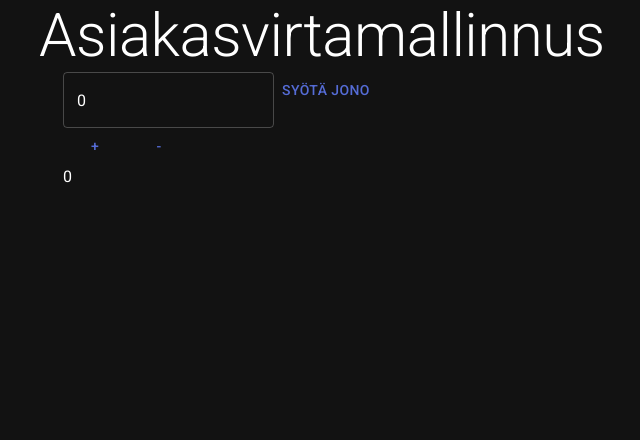
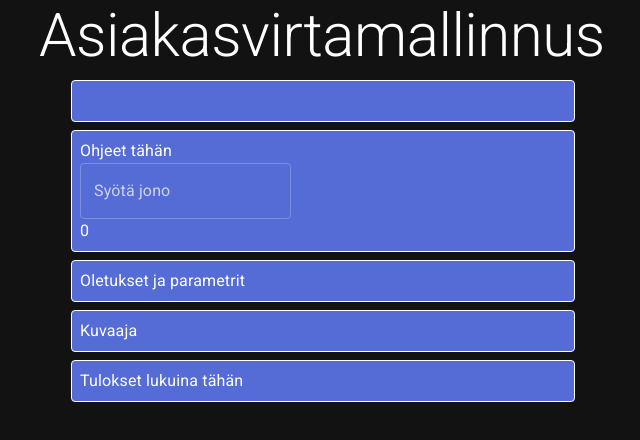
Before and after one commit to pluton-pyramidi/asiakasvirtamallinnus, a React (Vite) app: page / in a window 1280 px wide. Shown: the top 440 px of the page, without its empty margins (325-965 px from the left). Built offline with nearby package versions, Linux system fonts and the light colour scheme.

Commit message:
Add boxes for main app features

```diff
--- a/src/components/QueueInput.jsx
+++ b/src/components/QueueInput.jsx
@@ -6,38 +6,20 @@ import {
   decrementQueue,
 } from "../features/queueState/queueStateSlice";
 import { Box, Button, Typography, TextField } from "@mui/material";
-import { useState } from "react";
 
 export default function QueueInput() {
   const queueState = useSelector((state) => state.queueState.value);
   const dispatch = useDispatch();
-  const [queueAmount, setQueueAmount] = useState(0);
 
   return (
     <Box>
       <TextField
+        label="Syötä jono"
+        type="number"
         aria-label="Syötä jonossa olevien potilaiden lukumäärä"
-        value={queueAmount}
-        onChange={(e) => setQueueAmount(e.target.value)}
-      >
-        Jonon määrä
-      </TextField>
-      <Button onClick={() => dispatch(setQueue(Number(queueAmount) || 0))}>
-        Syötä jono
-      </Button>
-      <br></br>
-      <Button
-        aria-label="Lisää potilas jonoon"
-        onClick={() => dispatch(incrementQueue())}
-      >
-        +
-      </Button>
-      <Button
-        aria-label="Vähennä potilas jonosta"
-        onClick={() => dispatch(decrementQueue())}
-      >
-        -
-      </Button>
+        value={queueState == 0 ? "" : queueState}
+        onChange={(e) => dispatch(setQueue(Number(e.target.value)))}
+      ></TextField>
       <Typography>{queueState}</Typography>
     </Box>
   );
--- /dev/null
+++ b/src/features/InputBlock.jsx
@@ -0,0 +1,23 @@
+import * as React from "react";
+import Typography from "@mui/material/Typography";
+import Box from "@mui/material/Box";
+import QueueInput from "../components/QueueInput";
+
+export default function InputBlock() {
+  return (
+    <Box
+      sx={{
+        width: 1,
+        height: 1,
+        p: 1,
+        m: 1,
+        borderRadius: 1,
+        border: 1,
+        bgcolor: "primary.main",
+      }}
+    >
+      <Typography>Ohjeet tähän</Typography>
+      <QueueInput></QueueInput>
+    </Box>
+  );
+}
--- /dev/null
+++ b/src/features/Model.jsx
@@ -0,0 +1,20 @@
+import * as React from "react";
+import { Box, Button } from "@mui/material";
+
+export default function Model() {
+  return (
+    <Box
+      sx={{
+        width: 1,
+        height: 1,
+        p: 1,
+        m: 1,
+        borderRadius: 1,
+        border: 1,
+        bgcolor: "primary.main",
+      }}
+    >
+      <Button></Button>
+    </Box>
+  );
+}
--- /dev/null
+++ b/src/features/Parameters.jsx
@@ -0,0 +1,21 @@
+import * as React from "react";
+import Typography from "@mui/material/Typography";
+import Box from "@mui/material/Box";
+
+export default function Parameters() {
+  return (
+    <Box
+      sx={{
+        width: 1,
+        height: 1,
+        p: 1,
+        m: 1,
+        borderRadius: 1,
+        border: 1,
+        bgcolor: "primary.main",
+      }}
+    >
+      <Typography>Oletukset ja parametrit</Typography>
+    </Box>
+  );
+}
--- /dev/null
+++ b/src/features/ResultsGraph.jsx
@@ -0,0 +1,27 @@
+import * as React from "react";
+import Typography from "@mui/material/Typography";
+import Box from "@mui/material/Box";
+import LinePlot from "../components/LinePlot";
+
+export default function ResultsGraph() {
+  return (
+    <Box
+      sx={{
+        width: 1,
+        height: 1,
+        p: 1,
+        m: 1,
+        borderRadius: 1,
+        border: 1,
+        bgcolor: "primary.main",
+      }}
+    >
+      <Typography>Kuvaaja</Typography>
+      {/*
+
+      Waiting for data input
+
+      <LinePlot></LinePlot>*/}
+    </Box>
+  );
+}
--- /dev/null
+++ b/src/features/ResultsNumbers.jsx
@@ -0,0 +1,21 @@
+import * as React from "react";
+import Typography from "@mui/material/Typography";
+import Box from "@mui/material/Box";
+
+export default function ResultsNumbers() {
+  return (
+    <Box
+      sx={{
+        width: 1,
+        height: 1,
+        p: 1,
+        m: 1,
+        borderRadius: 1,
+        border: 1,
+        bgcolor: "primary.main",
+      }}
+    >
+      <Typography>Tulokset lukuina tähän</Typography>
+    </Box>
+  );
+}
--- a/src/features/Simulation.jsx
+++ b/src/features/Simulation.jsx
@@ -1,11 +1,19 @@
 import * as React from "react";
-import { Container, Box, Typography, TextField, Input } from "@mui/material";
-import QueueInput from "../components/QueueInput";
+import { Container } from "@mui/material";
+import Model from "./Model";
+import InputBlock from "./InputBlock";
+import Parameters from "./Parameters";
+import ResultsGraph from "./ResultsGraph";
+import ResultsNumbers from "./ResultsNumbers";
 
 export default function Simulation() {
   return (
     <Container id="simulation-container">
-      <QueueInput></QueueInput>
+      <Model></Model>
+      <InputBlock></InputBlock>
+      <Parameters></Parameters>
+      <ResultsGraph></ResultsGraph>
+      <ResultsNumbers></ResultsNumbers>
     </Container>
   );
 }
```
Also changed, not shown: src/components/InputBlock.jsx (deleted, +0 -15 lines).
